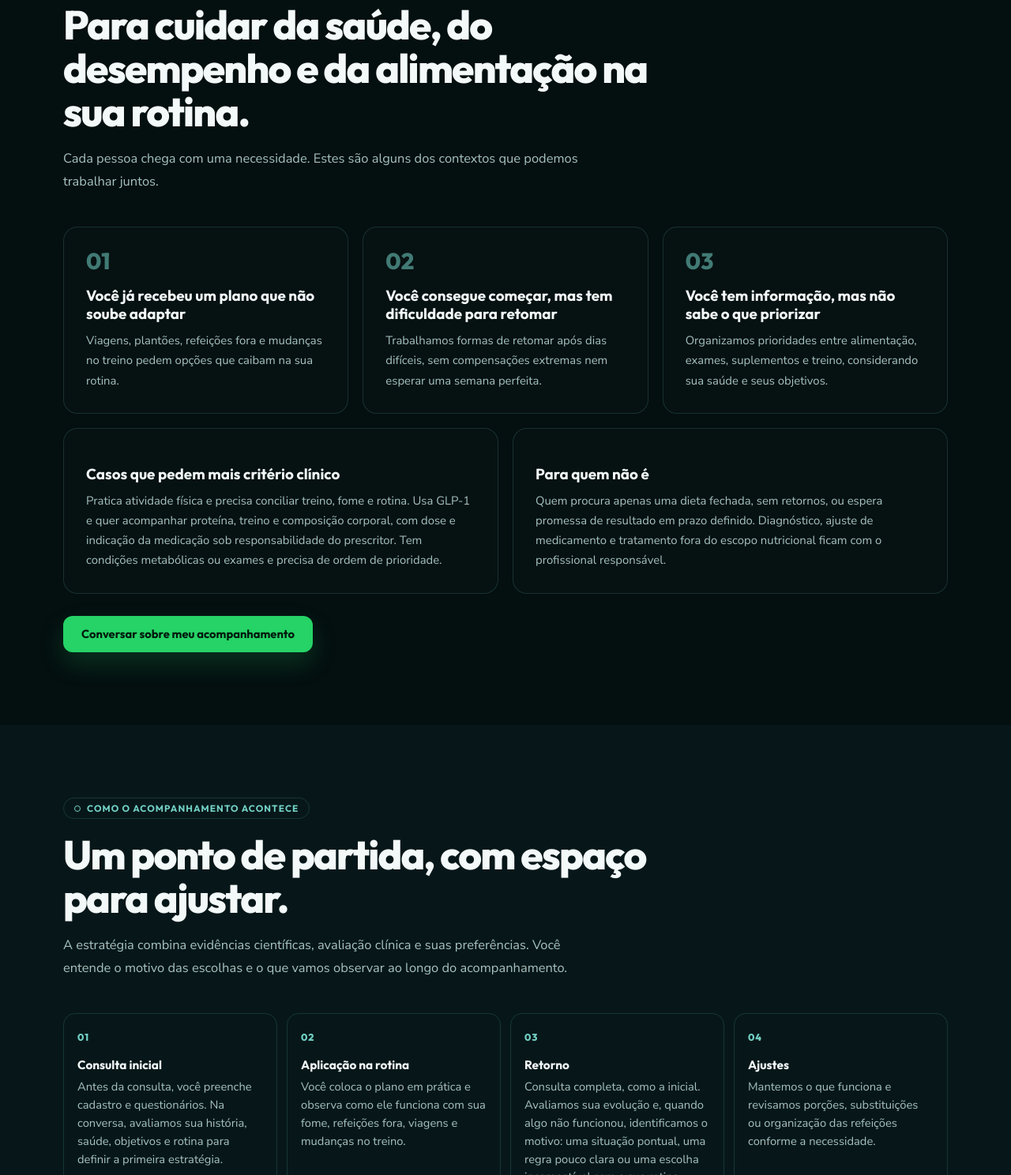
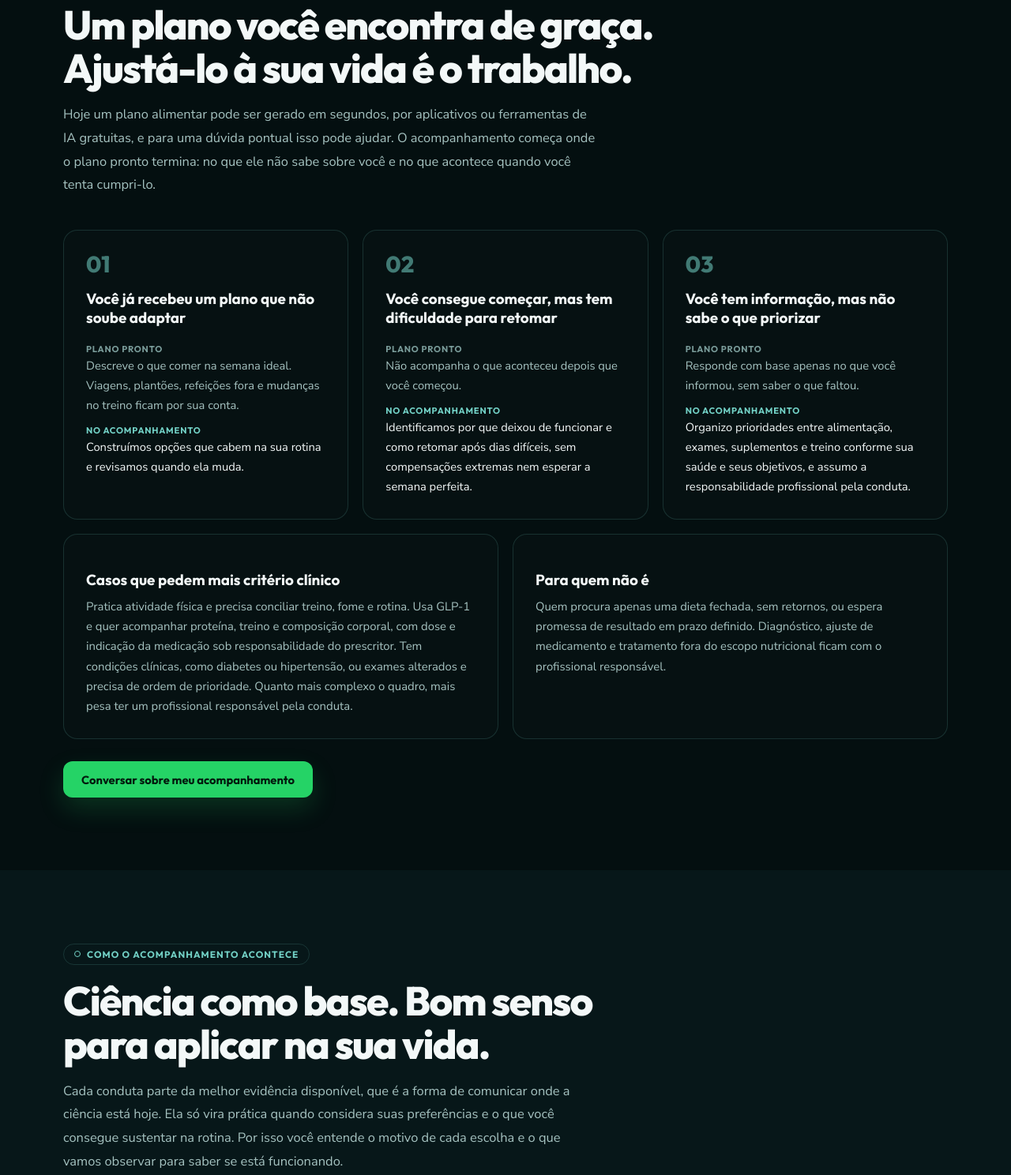
Before and after one commit to SalomonRafa/catalogo-nutricional, a plain HTML site: page index.html in a window 1280 px wide. Shown: the part 1098-2586 px from the top of the page at 79% size. Drawn offline with Linux system fonts and the light colour scheme.

Commit message:
Reenquadra secoes Para quem, Metodo e condicoes clinicas
- condicoes metabolicas passa a condicoes clinicas (diabetes, hipertensao)
- secao de necessidades contrasta plano pronto e acompanhamento
- Metodo: ciencia como base, bom senso para aplicar

Co-Authored-By: Claude Sonnet 5.5 <noreply@anthropic.com>
Claude-Session: https://claude.ai/code/session_01GQrjtsJnfjgvhe8pehSjZE

```diff
--- a/index.html
+++ b/index.html
@@ -310,6 +310,10 @@
     .plans-details > summary { cursor: pointer; width: fit-content; margin: 0 auto 26px; padding: 10px 18px; border: 1px solid var(--line-strong); border-radius: 999px; color: var(--aqua); font: 700 .88rem "Outfit", sans-serif; list-style: none; }
     .plans-details > summary::-webkit-details-marker { display: none; }
     .plans-details > summary:hover { background: rgba(114, 208, 197, .07); }
+    .path-card .vs { margin-top: 12px; font-size: .92rem; }
+    .path-card .vs strong { display: block; margin-bottom: 2px; color: var(--muted-2); font: 700 .7rem "Outfit", sans-serif; letter-spacing: .07em; text-transform: uppercase; }
+    .path-card .vs.is-you { color: var(--white); }
+    .path-card .vs.is-you strong { color: var(--aqua); }
     .nav-inner { gap: 12px; }
     .nav-links { gap: 0; }
     .nav-links a { padding-inline: 8px; }
@@ -404,7 +408,7 @@
         <details class="professional-details">
           <summary>Conheça minha forma de trabalhar</summary>
           <div class="about-copy">
-            <p>Trabalho com emagrecimento, composição corporal, desempenho esportivo e condições metabólicas, respeitando as necessidades de cada pessoa.</p>
+            <p>Trabalho com emagrecimento, composição corporal, desempenho esportivo e condições clínicas, como diabetes e hipertensão, respeitando as necessidades de cada pessoa.</p>
             <p><strong>Meu papel não é entregar uma dieta perfeita nem tornar você dependente de acompanhamento.</strong> É combinar evidência, experiência clínica e o que você vive entre as consultas para construir decisões cada vez mais precisas.</p>
             <p>Exames, aplicativo e avaliação corporal são recursos complementares. O centro do trabalho é a pessoa: o que ela precisa, o que consegue praticar e o que aprende sobre as próprias escolhas ao longo do processo.</p>
           </div>
@@ -421,29 +425,32 @@
     <section id="necessidades">
       <div class="wrap">
         <div class="eyebrow">Quando o acompanhamento faz diferença</div>
-        <h2 class="section-title">Para cuidar da saúde, do desempenho e da alimentação na sua rotina.</h2>
-        <p class="section-lead">Cada pessoa chega com uma necessidade. Estes são alguns dos contextos que podemos trabalhar juntos.</p>
+        <h2 class="section-title">Um plano você encontra de graça. Ajustá-lo à sua vida é o trabalho.</h2>
+        <p class="section-lead">Hoje um plano alimentar pode ser gerado em segundos, por aplicativos ou ferramentas de IA gratuitas, e para uma dúvida pontual isso pode ajudar. O acompanhamento começa onde o plano pronto termina: no que ele não sabe sobre você e no que acontece quando você tenta cumpri-lo.</p>
         <div class="path-grid">
           <article class="path-card">
             <div class="path-number">01</div>
             <h3>Você já recebeu um plano que não soube adaptar</h3>
-            <p>Viagens, plantões, refeições fora e mudanças no treino pedem opções que caibam na sua rotina.</p>
+            <p class="vs"><strong>Plano pronto</strong>Descreve o que comer na semana ideal. Viagens, plantões, refeições fora e mudanças no treino ficam por sua conta.</p>
+            <p class="vs is-you"><strong>No acompanhamento</strong>Construímos opções que cabem na sua rotina e revisamos quando ela muda.</p>
           </article>
           <article class="path-card">
             <div class="path-number">02</div>
             <h3>Você consegue começar, mas tem dificuldade para retomar</h3>
-            <p>Trabalhamos formas de retomar após dias difíceis, sem compensações extremas nem esperar uma semana perfeita.</p>
+            <p class="vs"><strong>Plano pronto</strong>Não acompanha o que aconteceu depois que você começou.</p>
+            <p class="vs is-you"><strong>No acompanhamento</strong>Identificamos por que deixou de funcionar e como retomar após dias difíceis, sem compensações extremas nem esperar a semana perfeita.</p>
           </article>
           <article class="path-card">
             <div class="path-number">03</div>
             <h3>Você tem informação, mas não sabe o que priorizar</h3>
-            <p>Organizamos prioridades entre alimentação, exames, suplementos e treino, considerando sua saúde e seus objetivos.</p>
+            <p class="vs"><strong>Plano pronto</strong>Responde com base apenas no que você informou, sem saber o que faltou.</p>
+            <p class="vs is-you"><strong>No acompanhamento</strong>Organizo prioridades entre alimentação, exames, suplementos e treino conforme sua saúde e seus objetivos, e assumo a responsabilidade profissional pela conduta.</p>
           </article>
         </div>
         <div class="path-grid two">
           <article class="path-card">
             <h3>Casos que pedem mais critério clínico</h3>
-            <p>Pratica atividade física e precisa conciliar treino, fome e rotina. Usa GLP-1 e quer acompanhar proteína, treino e composição corporal, com dose e indicação da medicação sob responsabilidade do prescritor. Tem condições metabólicas ou exames e precisa de ordem de prioridade.</p>
+            <p>Pratica atividade física e precisa conciliar treino, fome e rotina. Usa GLP-1 e quer acompanhar proteína, treino e composição corporal, com dose e indicação da medicação sob responsabilidade do prescritor. Tem condições clínicas, como diabetes ou hipertensão, ou exames alterados e precisa de ordem de prioridade. Quanto mais complexo o quadro, mais pesa ter um profissional responsável pela conduta.</p>
           </article>
           <article class="path-card">
             <h3>Para quem não é</h3>
@@ -459,8 +466,8 @@
     <section class="bg-2" id="metodo">
       <div class="wrap">
         <div class="eyebrow">Como o acompanhamento acontece</div>
-        <h2 class="section-title">Um ponto de partida, com espaço para ajustar.</h2>
-        <p class="section-lead">A estratégia combina evidências científicas, avaliação clínica e suas preferências. Você entende o motivo das escolhas e o que vamos observar ao longo do acompanhamento.</p>
+        <h2 class="section-title">Ciência como base. Bom senso para aplicar na sua vida.</h2>
+        <p class="section-lead">Cada conduta parte da melhor evidência disponível, que é a forma de comunicar onde a ciência está hoje. Ela só vira prática quando considera suas preferências e o que você consegue sustentar na rotina. Por isso você entende o motivo de cada escolha e o que vamos observar para saber se está funcionando.</p>
         <div class="timeline">
           <article class="timeline-item"><h3>Consulta inicial</h3><p>Antes da consulta, você preenche cadastro e questionários. Na conversa, avaliamos sua história, saúde, objetivos e rotina para definir a primeira estratégia.</p></article>
           <article class="timeline-item"><h3>Aplicação na rotina</h3><p>Você coloca o plano em prática e observa como ele funciona com sua fome, refeições fora, viagens e mudanças no treino.</p></article>
```
